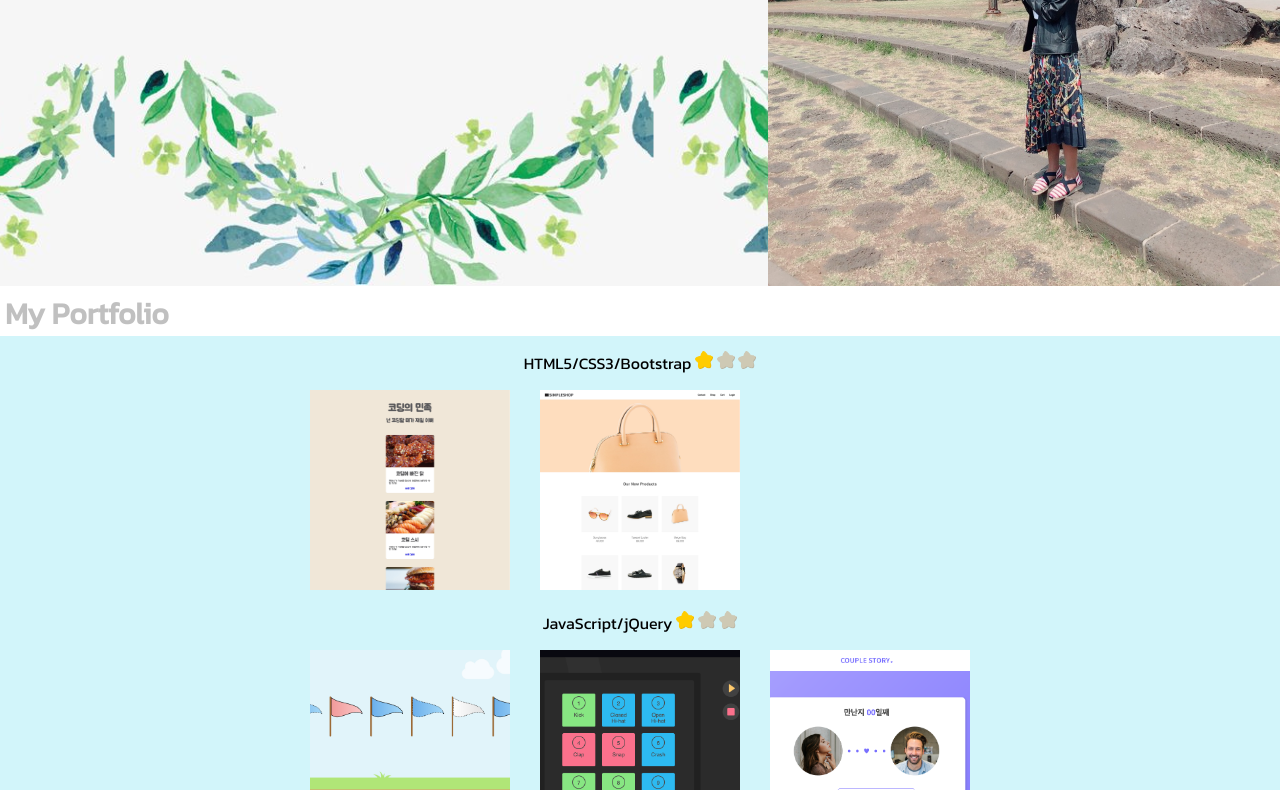
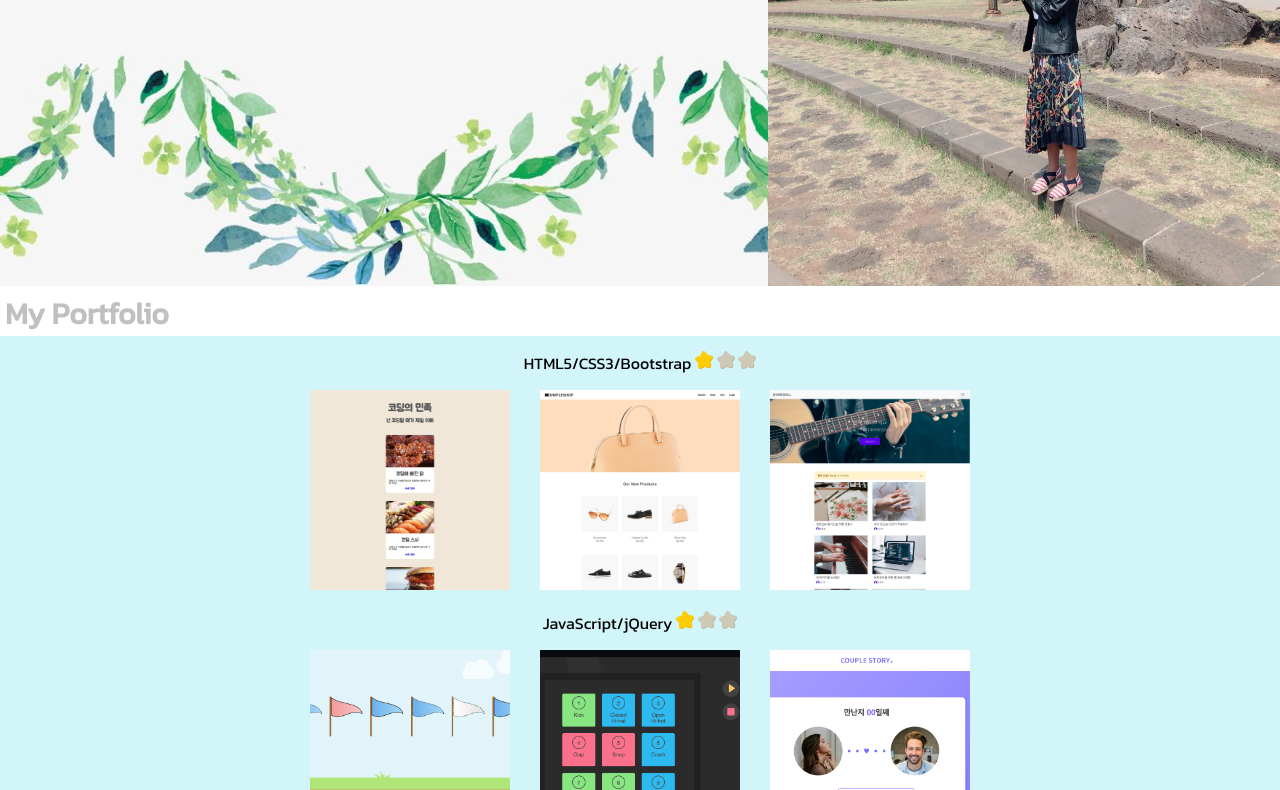
Before and after one commit to hwaria/myPorftolio, a plain HTML site: page index.html in a window 1280 px wide. Shown: the part 484-1274 px from the top of the page. Drawn offline with nearby package versions, Linux system fonts and the light colour scheme.

Commit message:
Update styles.css

```diff
--- a/styles.css
+++ b/styles.css
@@ -121,7 +121,7 @@ section h1 {
 	background-image: url(portfolio2.jpg);
 }
 .project.portfolio3 {
-	background-image: url(images/portfolio3.jpg);
+	background-image: url(portfolio3.jpg);
 }
 .project.portfolio4 {
 	background-image: url(portfolio4.png);
```
